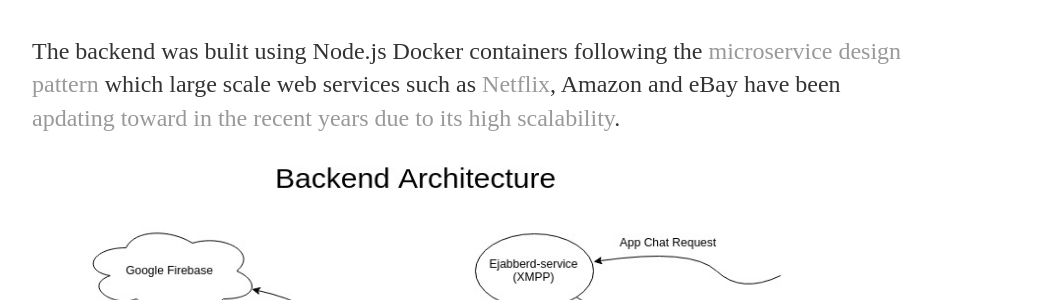
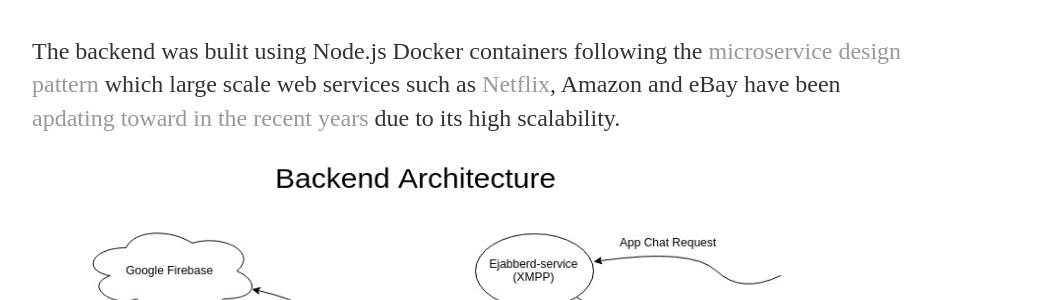
Before and after one commit to jcho7022/jcho7022.github.io, a Jekyll site: the page built from projects/float/index.html, in a window 1280 px wide and 900 px high, scrolled down 1259 px. Shown: the part 155-455 px from the top of the window, without its empty margins (160-1203 px from the left). Built offline with Jekyll 4.4.1, drawn with Linux system fonts in a browser that asks for light colours; part of the change alters nothing that is shown.

```diff
--- a/projects/float/index.html
+++ b/projects/float/index.html
@@ -21,8 +21,8 @@ and search up items using a <a href="https://jcho7022.github.io/projects/float/e
 <p>The backend was bulit using Node.js Docker containers
 	following the <a href="https://microservices.io/patterns/microservices.html">microservice design pattern</a> which
 	large scale web services such as <a href="https://www.youtube.com/watch?v=CZ3wIuvmHeM">Netflix</a>, Amazon and eBay have been
-	<a href="https://jcho7022.github.io/projects/float/microservice_examples.png">apdating toward in the recent years due to its
-		high scalability</a>.</p>
+	<a href="https://jcho7022.github.io/projects/float/microservice_examples.png">apdating toward in the recent years</a> due to its
+		high scalability.</p>
 <img src="backend_diagram.jpg" alt="server_architecture" height="750px" width="750px">
 
 <h3>Api-gateway</h3>
```
